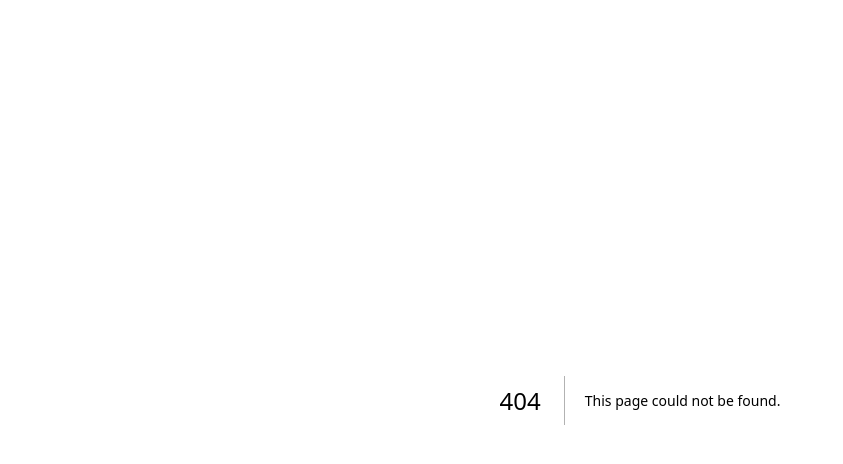
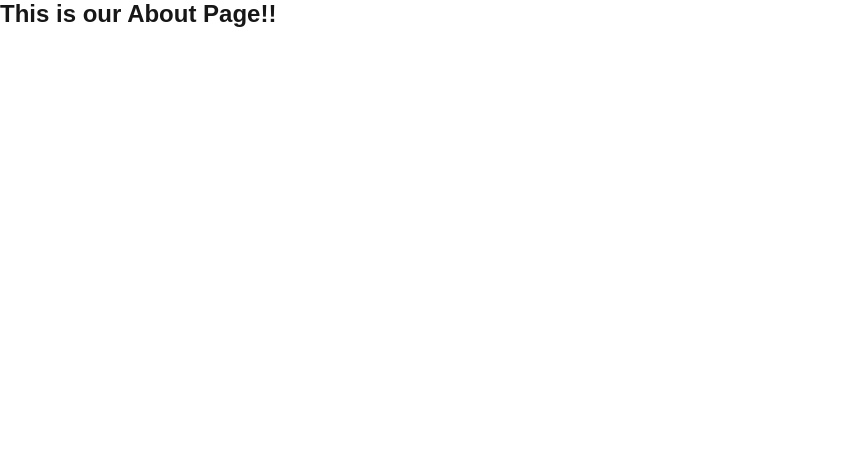
Before and after one commit to reetuTheCoder/NextJS, a Next.js app: page /about in a window 1280 px wide. Before the commit this address had no page. Shown: the top 464 px of the page, without its empty margins (0-843 px from the left). Built offline with nearby package versions, Linux system fonts and the light colour scheme.

Commit message:
here is the file base routing

```diff
--- /dev/null
+++ b/src/app/about/page.js
@@ -0,0 +1,11 @@
+import React from "react";
+
+const About = () => {
+  return (
+    <div>
+      <h2>This is our About Page!!</h2>
+    </div>
+  );
+};
+
+export default About;
```
Also changed, not shown: src/app/profile/page.js (added, +11 -0 lines).
